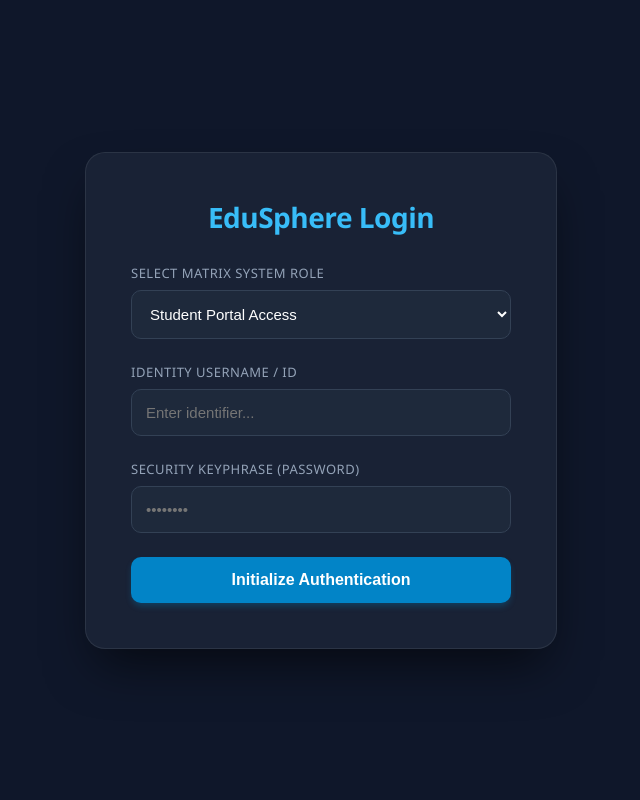
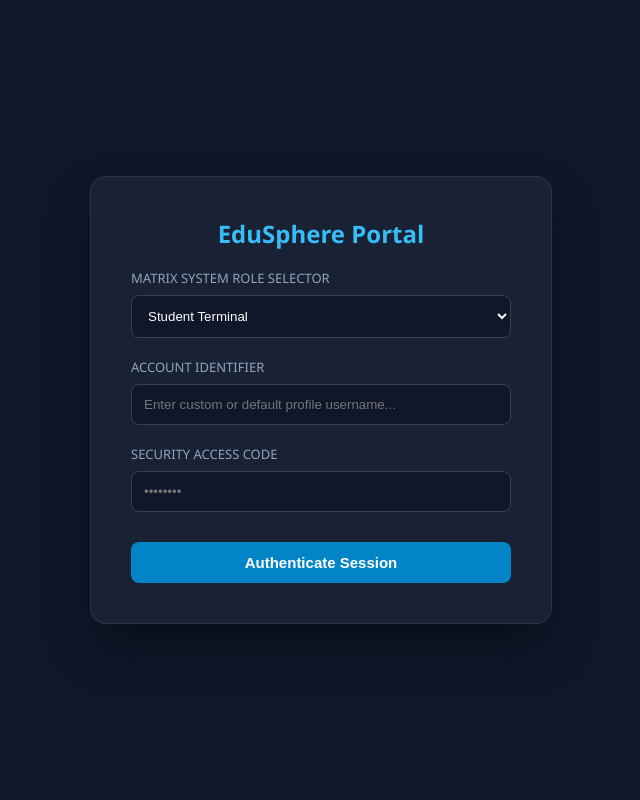
Before and after one commit to ASFIYA11/EduSphere-College-System, a Flask app: page / in a window 1280 px wide. Shown: the whole page, without its empty margins (319-959 px from the left). Run offline with Flask 3, Linux system fonts and the light colour scheme; some libraries are stand-ins or nearby versions.

Commit message:
Update index.html

```diff
--- a/templates/index.html
+++ b/templates/index.html
@@ -3,158 +3,77 @@
 <head>
     <meta charset="UTF-8">
     <meta name="viewport" content="width=device-width, initial-scale=1.0">
-    <title>EduSphere Core | Enterprise Portal</title>
+    <title>EduSphere Core Engine</title>
 
     <link rel="icon" type="image/png" href="{{ url_for('static', filename='favicon.png') }}">
+    <script src="https://cdn.jsdelivr.net/npm/sweetalert2@11"></script>
 
-    <script src="https://cdn.jsdelivr.net/npm/sweetalert2@11"></script>
     <style>
-        :root {
-            --bg-slate-900: #0f172a;
-            --card-glass: rgba(30, 41, 59, 0.7);
-            --border-glow: rgba(56, 189, 248, 0.2);
-            --sky-primary: #0284c7;
-            --sky-hover: #0369a1;
-        }
-
-        body {
-            font-family: 'Segoe UI', system-ui, -apple-system, sans-serif;
-            background: var(--bg-slate-900);
-            color: #f8fafc;
-            display: flex;
-            justify-content: center;
-            align-items: center;
-            height: 100vh;
-            margin: 0;
-            overflow: hidden;
-        }
-
-        .login-container {
-            background: var(--card-glass);
-            backdrop-filter: blur(16px);
-            -webkit-backdrop-filter: blur(16px);
-            padding: 45px;
-            border-radius: 20px;
-            border: 1px solid rgba(255, 255, 255, 0.08);
-            width: 380px;
-            box-shadow: 0 25px 50px -12px rgba(0, 0, 0, 0.6);
-            transition: border-color 0.3s ease, box-shadow 0.3s ease;
-        }
-
-        .login-container:hover {
-            border-color: var(--border-glow);
-            box-shadow: 0 25px 50px -6px rgba(56, 189, 248, 0.15);
-        }
-
-        h2 {
-            text-align: center;
-            margin-top: 0;
-            margin-bottom: 28px;
-            color: #38bdf8;
-            font-size: 28px;
-            font-weight: 700;
-            letter-spacing: -0.5px;
-        }
-
-        .form-group {
-            margin-bottom: 24px;
-        }
-
-        label {
-            display: block;
-            margin-bottom: 8px;
-            font-size: 13px;
-            font-weight: 500;
-            color: #94a3b8;
-            text-transform: uppercase;
-            letter-spacing: 0.5px;
-        }
-
-        input, select {
-            width: 100%;
-            padding: 14px;
-            border-radius: 10px;
-            border: 1px solid #334155;
-            background: #1e293b;
-            color: #ffffff;
-            box-sizing: border-box;
-            font-size: 15px;
-            transition: all 0.2s ease;
-        }
-
-        input:focus, select:focus {
-            outline: none;
-            border-color: #38bdf8;
-            box-shadow: 0 0 0 3px rgba(56, 189, 248, 0.2);
-            background: #0f172a;
-        }
-
-        button {
-            width: 100%;
-            padding: 14px;
-            border-radius: 10px;
-            border: none;
-            background: var(--sky-primary);
-            color: #ffffff;
-            font-weight: 600;
-            font-size: 16px;
-            cursor: pointer;
-            transition: all 0.2s cubic-bezier(0.4, 0, 0.2, 1);
-            box-shadow: 0 4px 6px -1px rgba(2, 132, 199, 0.3);
-        }
-
-        button:hover {
-            background: var(--sky-hover);
-            transform: translateY(-1px);
-            box-shadow: 0 10px 15px -3px rgba(2, 132, 199, 0.4);
-        }
-
-        button:active {
-            transform: translateY(0);
-        }
+        body { font-family: 'Segoe UI', system-ui, sans-serif; background: #0f172a; color: #f8fafc; display: flex; justify-content: center; align-items: center; min-height: 100vh; margin: 0; }
+        .glass-card { background: rgba(30, 41, 59, 0.7); backdrop-filter: blur(12px); padding: 40px; border-radius: 16px; border: 1px solid rgba(255,255,255,0.08); width: 380px; box-shadow: 0 25px 50px -12px rgba(0,0,0,0.5); }
+        .dashboard-container { display: none; width: 90%; max-width: 1000px; background: #1e293b; padding: 30px; border-radius: 16px; border: 1px solid rgba(255,255,255,0.1); }
+        h2 { text-align: center; margin-top: 0; color: #38bdf8; }
+        .form-group { margin-bottom: 20px; }
+        label { display: block; margin-bottom: 8px; font-size: 13px; color: #94a3b8; text-transform: uppercase; }
+        input, select { width: 100%; padding: 12px; border-radius: 8px; border: 1px solid #334155; background: #0f172a; color: white; box-sizing: border-box; }
+        button { width: 100%; padding: 12px; border-radius: 8px; border: none; background: #0284c7; color: white; font-weight: bold; cursor: pointer; font-size: 15px; margin-top: 10px; }
+        button:hover { background: #0369a1; }
+        .ai-box { margin-top: 25px; padding: 15px; background: #0f172a; border-radius: 8px; border: 1px solid #334155; }
+        #aiResponse { font-size: 14px; color: #cbd5e1; white-space: pre-line; margin-top: 10px; background: #1e293b; padding: 10px; border-radius: 6px; }
     </style>
 </head>
 <body>
 
-<div class="login-container">
-    <h2>EduSphere Login</h2>
+<div class="glass-card" id="loginPortal">
+    <h2>EduSphere Portal</h2>
     <form id="loginForm">
         <div class="form-group">
-            <label>Select Matrix System Role</label>
-            <select id="role" required>
-                <option value="student">Student Portal Access</option>
-                <option value="faculty">Faculty Management Node</option>
+            <label>Matrix System Role Selector</label>
+            <select id="role">
+                <option value="student">Student Terminal</option>
+                <option value="faculty">Faculty Terminal</option>
                 <option value="admin">System Administration Core</option>
             </select>
         </div>
+        <div class="form-group">
+            <label>Account Identifier</label>
+            <input type="text" id="username" placeholder="Enter custom or default profile username..." required>
+        </div>
+        <div class="form-group">
+            <label>Security Access Code</label>
+            <input type="password" id="password" placeholder="••••••••" required>
+        </div>
+        <button type="submit">Authenticate Session</button>
+    </form>
+</div>
 
-        <div class="form-group">
-            <label>Identity Username / ID</label>
-            <input type="text" id="username" placeholder="Enter identifier..." autocomplete="username" required>
+<div class="dashboard-container" id="systemDashboard">
+    <div style="display: flex; justify-content: space-between; align-items: center; border-bottom: 2px solid #334155; padding-bottom: 15px;">
+        <h2 id="dashTitle" style="margin: 0;">Cluster Control Panel</h2>
+        <button onclick="window.location.reload()" style="width: auto; padding: 8px 15px; margin: 0; background: #ef4444;">Terminate Session</button>
+    </div>
+
+    <div style="margin-top: 20px;">
+        <h3>Active Session Operations Status</h3>
+        <p id="profileData" style="background: #0f172a; padding: 15px; border-radius: 8px; color: #a7f3d0; font-family: monospace;"></p>
+    </div>
+
+    <div class="ai-box">
+        <h3>EduSphere GenAI Assistant</h3>
+        <div style="display: flex; gap: 10px;">
+            <input type="text" id="aiPrompt" placeholder="Query the campus system orchestration layer (e.g., explain bubble sort)..." style="flex: 1;">
+            <button id="sendAiBtn" style="width: auto; margin: 0; padding: 0 20px;">Execute</button>
         </div>
-
-        <div class="form-group">
-            <label>Security Keyphrase (Password)</label>
-            <input type="password" id="password" placeholder="••••••••" autocomplete="current-password" required>
-        </div>
-
-        <button type="submit">Initialize Authentication</button>
-    </form>
+        <div id="aiResponse">The AI professor is standing by...</div>
+    </div>
 </div>
 
 <script>
 document.getElementById('loginForm').addEventListener('submit', async (e) => {
     e.preventDefault();
-
     const role = document.getElementById('role').value;
     const username = document.getElementById('username').value.trim();
     const password = document.getElementById('password').value;
-
-    // Trigger visual interface parsing lock states
-    const submitBtn = e.target.querySelector('button');
-    submitBtn.innerText = "Processing Security Handshake...";
-    submitBtn.style.opacity = "0.7";
-    submitBtn.disabled = true;
 
     try {
         const response = await fetch('/api/login', {
@@ -162,64 +81,41 @@ document.getElementById('loginForm').addEventListener('submit', async (e) => {
             headers: { 'Content-Type': 'application/json' },
             body: JSON.stringify({ role, username, password })
         });
-
         const data = await response.json();
 
         if (response.ok) {
-            Swal.fire({
-                title: 'Authenticated!',
-                text: `Access tokens verified for ${data.user_id}.`,
-                icon: 'success',
-                confirmButtonColor: '#0284c7',
-                background: '#1e293b',
-                color: '#fff'
-            }).then(() => {
-                // 🌟 HIGH PRECISION REDIRECT MATRIX CONTROL ROUTING
-                if (data.role === 'admin') {
-                    // Admin UI alert dashboard override layout
-                    Swal.fire({
-                        title: 'Admin Session Instantiated',
-                        html: `<div style="text-align: left; font-size: 14px; color: #94a3b8;">
-                                <strong>Status:</strong> Cloud Edge Deployment Active<br>
-                                <strong>Engine:</strong> Persistent In-Memory Node Cache<br>
-                                <strong>Capabilities:</strong> Registration Routes and AI Assist Tunnel Live.
-                               </div>`,
-                        icon: 'info',
-                        confirmButtonText: 'Enter Analytics Grid',
-                        confirmButtonColor: '#38bdf8',
-                        background: '#0f172a',
-                        color: '#fff'
-                    });
-                } else if (data.role === 'student') {
-                    window.location.href = '/api/dashboard/student';
-                } else if (data.role === 'faculty') {
-                    window.location.href = '/api/dashboard/faculty';
-                }
+            Swal.fire('Identity Verified!', 'Access keys matched.', 'success').then(() => {
+                document.getElementById('loginPortal').style.display = 'none';
+                document.getElementById('systemDashboard').style.display = 'block';
+                document.getElementById('dashTitle').innerText = `EduSphere System | Node: ${data.role.toUpperCase()}`;
+                document.getElementById('profileData').innerText = `CONNECTED ID: ${data.user_id}\nROUTING ASSIGNMENT: ${data.role.toUpperCase()}\nSTATUS: Active & Verified Cloud Account Created\nDATABASE LAYER: High Availability In-Memory Storage Online`;
             });
         } else {
-            Swal.fire({
-                title: 'Authentication Denied',
-                text: data.message || 'Identity validation failure.',
-                icon: 'error',
-                confirmButtonColor: '#ef4444',
-                background: '#1e293b',
-                color: '#fff'
-            });
+            Swal.fire('Access Denied', data.message, 'error');
         }
     } catch (err) {
-        Swal.fire({
-            title: 'Network Intercept Exception',
-            text: 'Could not resolve transaction payload with backend server loops.',
-            icon: 'warning',
-            confirmButtonColor: '#f59e0b',
-            background: '#1e293b',
-            color: '#fff'
+        Swal.fire('Network Link Error', 'Could not communicate with cluster backend loops.', 'warning');
+    }
+});
+
+// AI ENGINE INTEGRATION CONSOLE LAYER
+document.getElementById('sendAiBtn').addEventListener('click', async () => {
+    const prompt = document.getElementById('aiPrompt').value.trim();
+    if(!prompt) return;
+
+    const outBox = document.getElementById('aiResponse');
+    outBox.innerText = "Query routing across generative channels...";
+
+    try {
+        const response = await fetch('/api/ai-assistant', {
+            method: 'POST',
+            headers: { 'Content-Type': 'application/json' },
+            body: JSON.stringify({ prompt })
         });
-    } finally {
-        // Reset interactive input component vectors
-        submitBtn.innerText = "Initialize Authentication";
-        submitBtn.style.opacity = "1";
-        submitBtn.disabled = false;
+        const data = await response.json();
+        outBox.innerText = data.response;
+    } catch(err) {
+        outBox.innerText = "Error: Could not link up with AI model pipelines.";
     }
 });
 </script>
```
